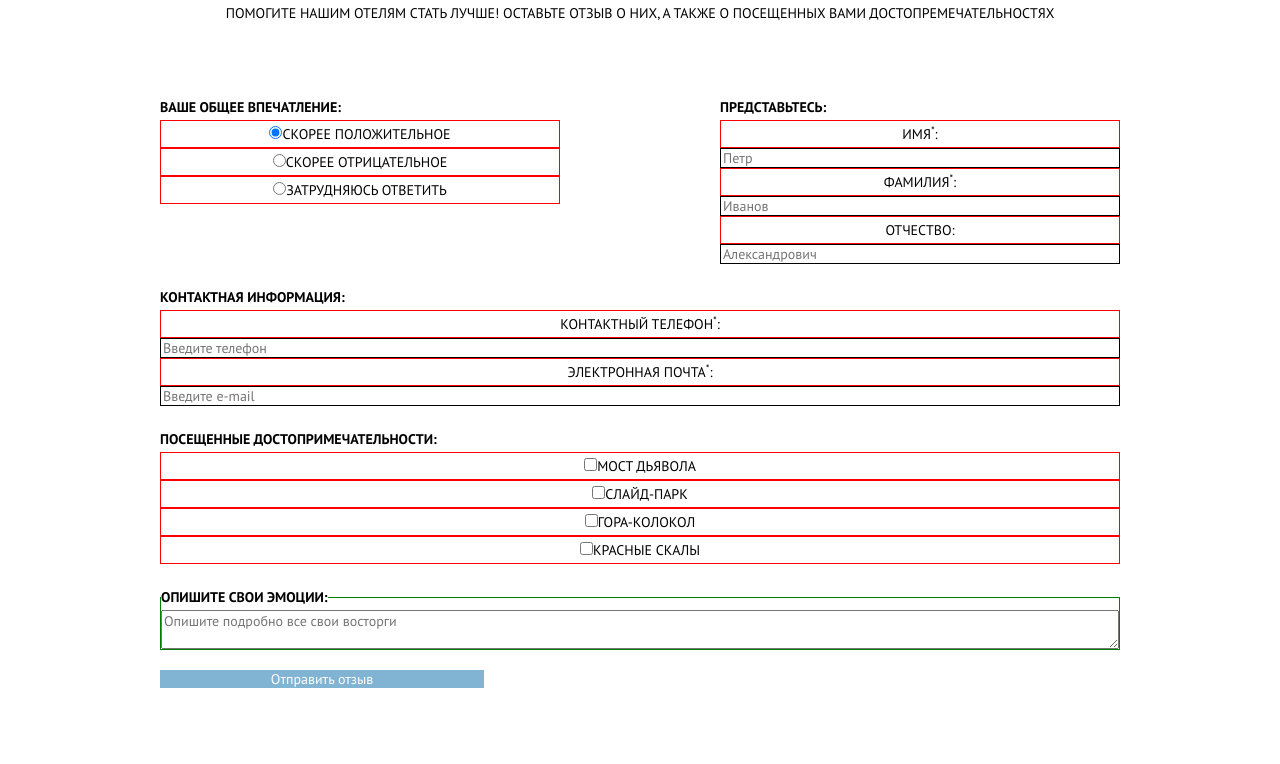
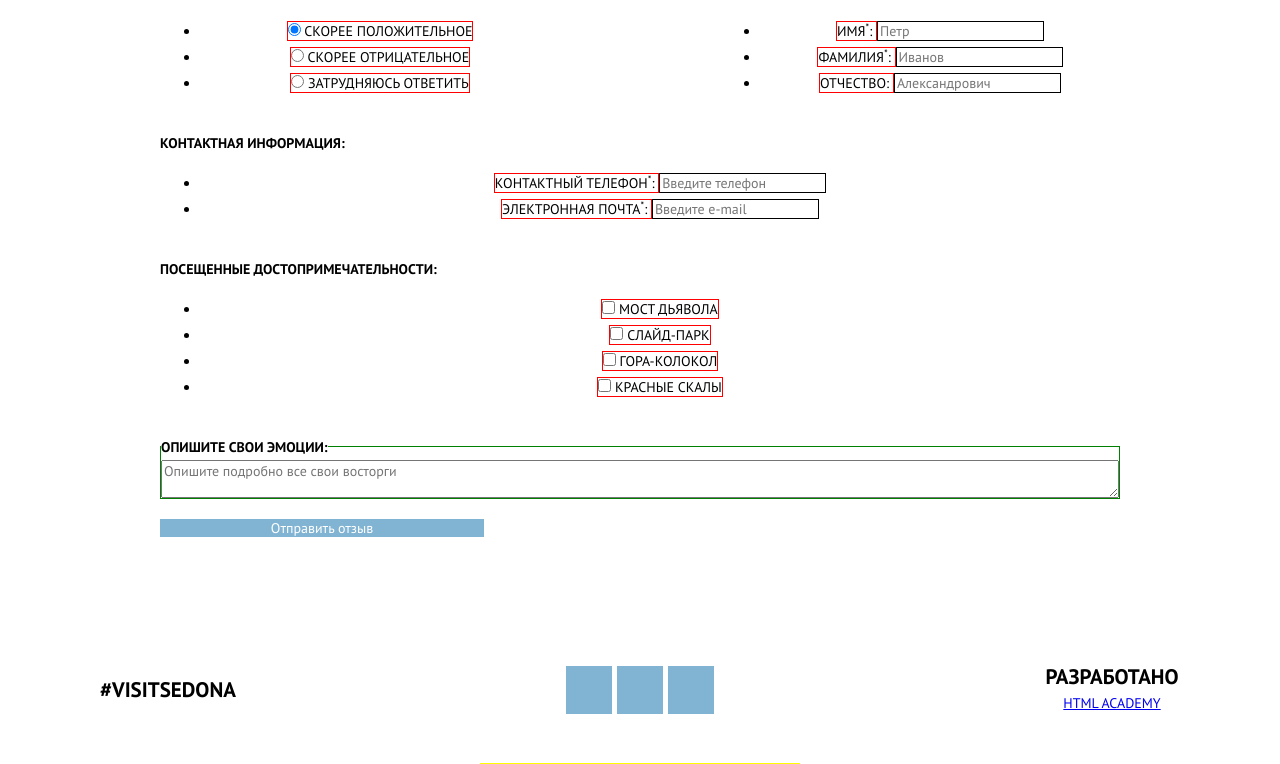
Before and after one commit to IgorViV/442219-sedona, a website: page source/form.html in a window 1280 px wide. Shown: the part 482-1246 px from the top of the page. Drawn offline with nearby package versions, Linux system fonts and the light colour scheme; files that its build step writes are made by us from their sources.

Commit message:
Изменяет разметку блока main страницы form.html

```diff
--- a/source/form.html
+++ b/source/form.html
@@ -39,46 +39,112 @@
       <div class="main__banner main__banner--inner-page">
         <img class="main__banner-image main__banner-image--inner-page" src="img/text-sedona.svg" width="230" height="40" alt="Sedona">
       </div>
-      <h2 class="main__content-title">Оставьте свой отзыв</h2>
-      <p class="main__content-intro">
-        Помогите нашим отелям стать лучше! Оставьте отзыв о них, а также о посещенных Вами достопремечательностях
-      </p>
       <section class="content">
+        <header class="content__header">
+          <h2 class="content__title">Оставьте свой отзыв</h2>
+          <p class="content__intro">
+            Помогите нашим отелям стать лучше! Оставьте отзыв о них, а также о посещенных Вами достопремечательностях
+          </p>
+        </header>
         <form class="content__form form" action="#" method="post">
           <fieldset class="form__group">
             <legend class="form__group-title">Представьтесь:</legend>
-            <label class="form__group-label" for="name">Имя<sup>*</sup>:</label>
-            <input class="form__group-input" id="name" type="text" name="name" placeholder="Петр" required>
-            <label class="form__group-label" for="first-name">Фамилия<sup>*</sup>:</label>
-            <input class="form__group-input" id="first-name" type="text" name="first-name" placeholder="Иванов" required>
-            <label class="form__group-label" for="last-name">Отчество:</label>
-            <input class="form__group-input" id="last-name" type="text" name="last-name" placeholder="Александрович">
+            <ul class="form__group-input-wrapper">
+              <li class="form__group-input-block">
+                <label class="form__group-label" for="first-name">
+                  Имя<sup>*</sup>:
+                </label>
+                <input class="form__group-input" id="first-name" type="text" name="first-name" placeholder="Петр" required>
+              </li>
+              <li class="form__group-input-block">
+                <label class="form__group-label" for="last-name">
+                  Фамилия<sup>*</sup>:
+                </label>
+                <input class="form__group-input" id="last-name" type="text" name="last-name" placeholder="Иванов" required>
+              </li>
+              <li class="form__group-input-block">
+                <label class="form__group-label" for="patronymic-name">
+                  Отчество:
+                </label>
+                <input class="form__group-input" id="patronymic-name" type="text" name="patronymic-name" placeholder="Александрович">
+              </li>
+            </ul>
           </fieldset>
           <fieldset class="form__group">
             <legend class="form__group-title">Контактная информация:</legend>
-            <label class="form__group-label" for="phone">Контактный телефон<sup>*</sup>:</label>
-            <input class="form__group-input" id="phone" type="tel" name="phone" placeholder="Введите телефон" required>
-            <label class="form__group-label" for="email">Электронная почта<sup>*</sup>:</label>
-            <input class="form__group-input" id="email" type="email" name="email" placeholder="Введите e-mail" required>
+            <ul class="form__group-input-wrapper">
+              <li class="form__group-input-block">
+                <label class="form__group-label" for="phone">
+                  Контактный телефон<sup>*</sup>:
+                </label>
+                <input class="form__group-input" id="phone" type="tel" name="phone" placeholder="Введите телефон" required>
+              </li>
+              <li class="form__group-input-block">
+                <label class="form__group-label" for="email">
+                  Электронная почта<sup>*</sup>:
+                </label>
+                <input class="form__group-input" id="email" type="email" name="email" placeholder="Введите e-mail" required>
+              </li>
+            </ul>
           </fieldset>
           <fieldset class="form__group">
             <legend class="form__group-title">Ваше общее впечатление:</legend>
-            <label class="form__group-label"><input class="form__group-input" type="radio" name="impression" value="good" checked>Скорее положительное</label>
-            <label class="form__group-label"><input class="form__group-input" type="radio" name="impression" value="bad">Скорее отрицательное</label>
-            <label class="form__group-label"><input class="form__group-input" type="radio" name="impression" value="difficult">Затрудняюсь ответить</label>
+            <ul class="form__group-input-wrapper">
+              <li class="form__group-input-block">
+                <label class="form__group-label">
+                  <input class="form__group-input" type="radio" name="impression" value="good" checked>
+                  Скорее положительное
+                </label>
+              </li>
+              <li class="form__group-input-block">
+                <label class="form__group-label">
+                  <input class="form__group-input" type="radio" name="impression" value="bad">
+                  Скорее отрицательное
+                </label>
+              </li>
+              <li class="form__group-input-block">
+                <label class="form__group-label">
+                  <input class="form__group-input" type="radio" name="impression" value="difficult">
+                  Затрудняюсь ответить
+                </label>
+              </li>
+            </ul>
           </fieldset>
           <fieldset class="form__group">
             <legend class="form__group-title">Посещенные достопримечательности:</legend>
-            <label class="form__group-label"><input class="form__group-input" type="checkbox" name="bridge">Мост дьявола</label>
-            <label class="form__group-label"><input class="form__group-input" type="checkbox" name="slide-park">Слайд-парк</label>
-            <label class="form__group-label"><input class="form__group-input" type="checkbox" name="mountain">Гора-колокол</label>
-            <label class="form__group-label"><input class="form__group-input" type="checkbox" name="red-rocks">Красные скалы</label>
+            <ul class="form__group-input-wrapper">
+              <li class="form__group-input-block">
+                <label class="form__group-label">
+                  <input class="form__group-input" type="checkbox" name="bridge">
+                  Мост дьявола
+                </label>
+              </li>
+              <li class="form__group-input-block">
+                <label class="form__group-label">
+                  <input class="form__group-input" type="checkbox" name="slide-park">
+                  Слайд-парк
+                </label>
+              </li>
+              <li class="form__group-input-block">
+                <label class="form__group-label">
+                  <input class="form__group-input" type="checkbox" name="mountain">
+                  Гора-колокол
+                </label>
+              </li>
+              <li class="form__group-input-block">
+                <label class="form__group-label">
+                  <input class="form__group-input" type="checkbox" name="red-rocks">
+                  Красные скалы
+                </label>
+              </li>
+            </ul>
           </fieldset>
           <fieldset class="form__group">
             <legend class="form__group-title">Опишите свои эмоции:</legend>
             <textarea class="form__group-textarea" name="emotions" placeholder="Опишите подробно все свои восторги"></textarea>
           </fieldset>
           <button class="form__button btn" type="submit">Отправить отзыв</button>
+          <span class="form__footnote"><sup>*</sup> - обязательные поля</span>
         </form>
       </section>
   </main>
```
